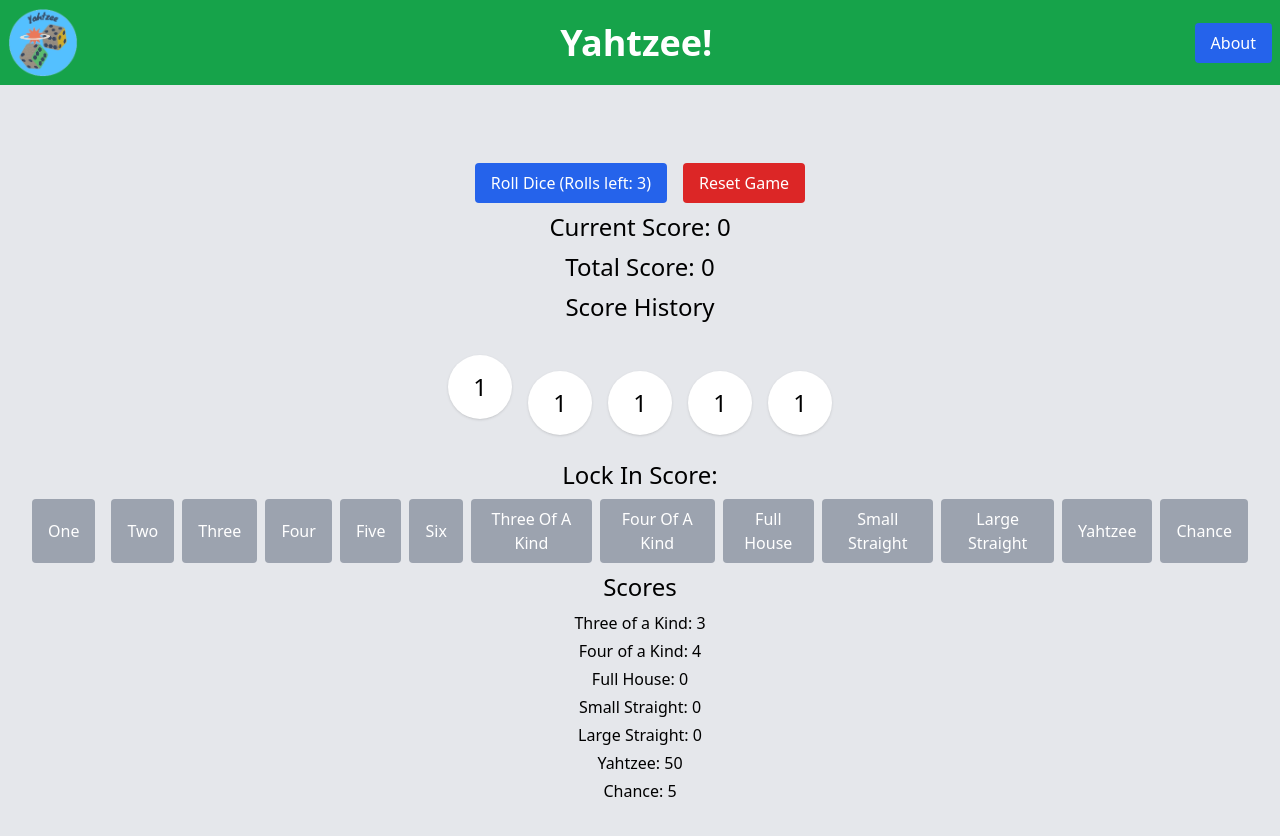
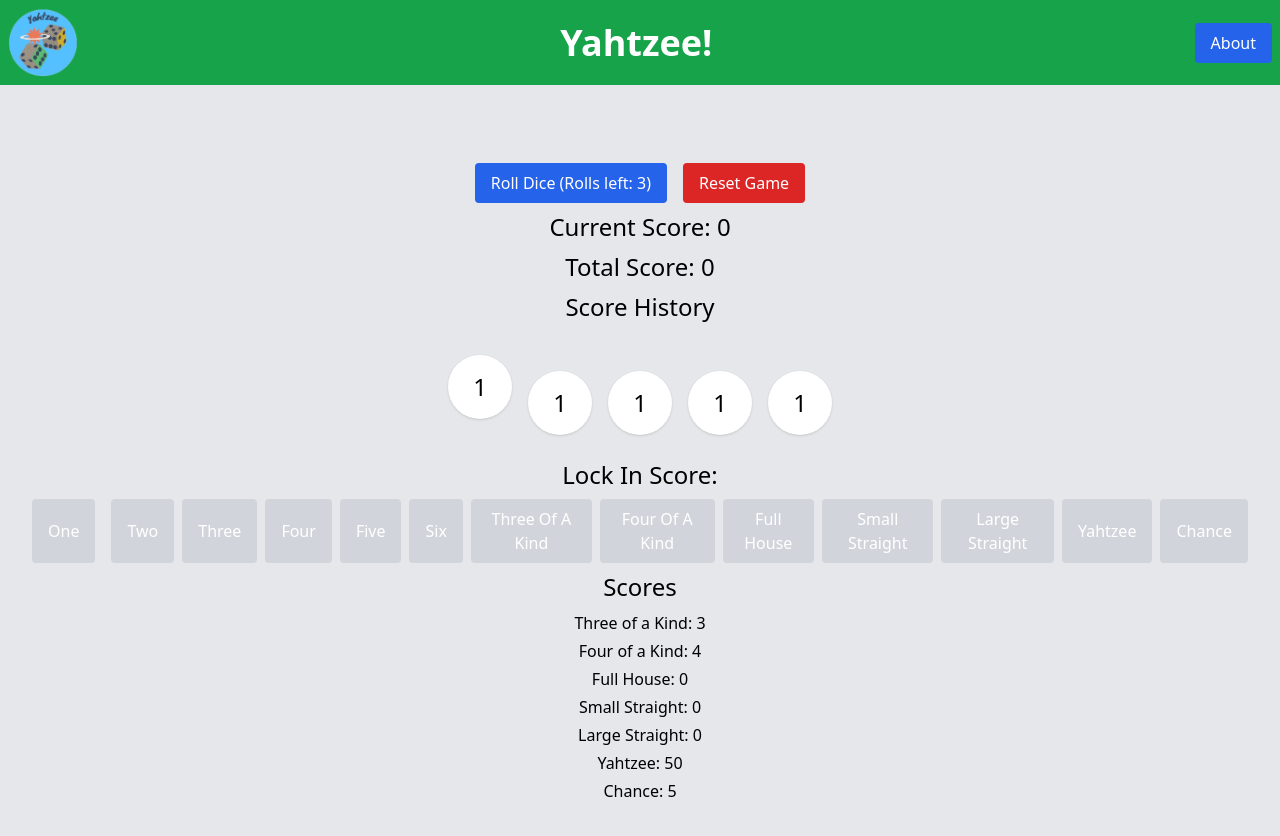
Before and after one commit to HOOLAHAN/yahtzee, a React (Create React App) app: page / in a window 1280 px wide. Shown: the top 836 px of the page. Built offline with nearby package versions, Linux system fonts and the light colour scheme.

Commit message:
lock in button style changed to track whether it has been used

```diff
--- a/src/App.tsx
+++ b/src/App.tsx
@@ -72,16 +72,32 @@ const App: React.FC<AppProps> = ({ initialDice = [1, 1, 1, 1, 1] }) => {
       </div>
       <h2 className="text-2xl mb-2">Lock In Score:</h2>
       <div className="flex space-x-2">
-        {['One', 'Two', 'Three', 'Four', 'Five', 'Six', 'ThreeOfAKind', 'FourOfAKind', 'FullHouse', 'SmallStraight', 'LargeStraight', 'Yahtzee', 'Chance'].map((category) => (
+        {['One', 'Two', 'Three', 'Four', 'Five', 'Six', 'ThreeOfAKind', 'FourOfAKind', 'FullHouse', 'SmallStraight', 'LargeStraight', 'Yahtzee', 'Chance'].map((category) => {
+
+          const canLock = canLockInScore(category, hasRolled, usedCategories, dice);
+          const isUsed = usedCategories.has(category);
+
+          let buttonClass = "transition duration-300 ease-in-out transform py-2 px-4 w-full md:w-auto rounded mb-2 mr-2";
+
+          if (isUsed) {
+            buttonClass += " bg-gray-400 text-white cursor-not-allowed";
+          } else if (canLock) {
+            buttonClass += " bg-green-600 text-white hover:bg-green-700 focus:ring focus:ring-green-200";
+          } else {
+            buttonClass += " bg-gray-300 text-white cursor-not-allowed";
+          }
+
+          return (
             <button
               key={category}
-            className={`transition duration-300 ease-in-out transform py-2 px-4 w-full md:w-auto ${canLockInScore(category, hasRolled, usedCategories, dice) ? 'bg-green-600 text-white' : 'bg-gray-400 text-white cursor-not-allowed'} rounded hover:bg-green-700 focus:ring focus:ring-green-200 mb-2 mr-2`}
+              className={buttonClass}
               onClick={() => lockInScore(category, usedCategories, setUsedCategories, dice, setTotalScore, totalScore, setScoreHistory, scoreHistory, startNewRound, setCurrentScore, setHasRolled, setDice, setRollsLeft, setHeldDice, initialDice, currentScore)}
-            disabled={!canLockInScore(category, hasRolled, usedCategories, dice)}
+              disabled={!canLock || isUsed}
             >
               {category.replace(/([A-Z])/g, ' $1').trim()}
             </button>
-        ))}
+          );
+        })}
       </div>
       <h2 className="text-2xl mb-2">Scores</h2>
       <div className="mb-1">Three of a Kind: {calculateScore('ThreeOfAKind', dice)}</div>
```
Lines whose indentation alone changed are shown as unchanged.
